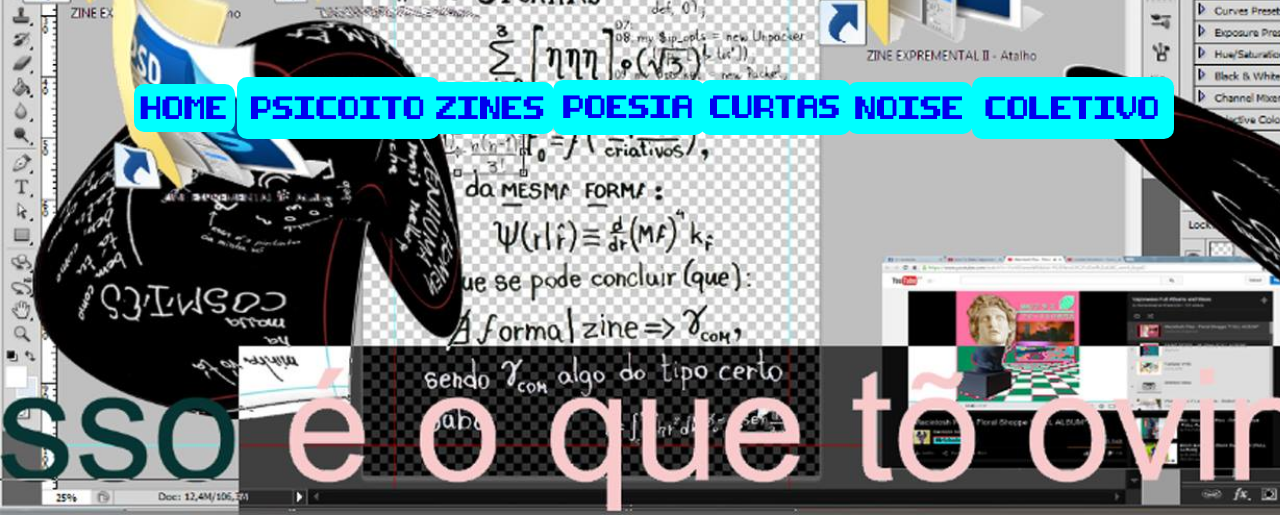
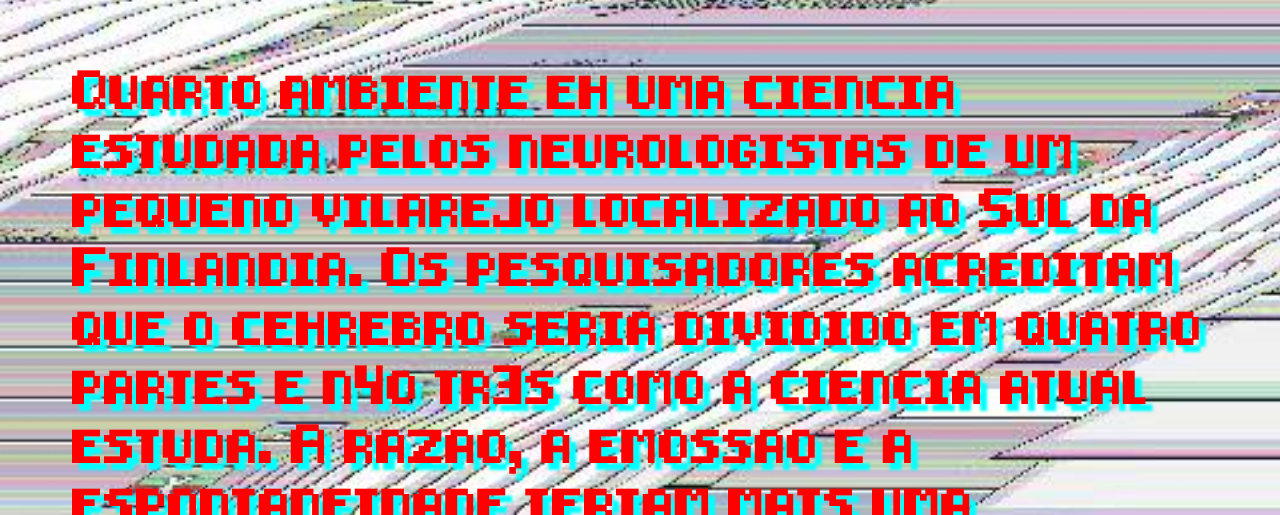
Before and after one commit to nicolasnardi404/quarto-ambiente, a website: page pages/coletivo.html in a window 1280 px wide. Shown: the part 285-800 px from the top of the page. Drawn offline with Linux system fonts and the light colour scheme.

Commit message:
edit new pages

```diff
--- a/pages/coletivo.css
+++ b/pages/coletivo.css
@@ -1,9 +1,18 @@
 body {
   cursor: url("../images/mouse-cursor-qa.png"), auto;
-  background-image: url("../images/qa-image2.jpeg");
+  background-image: url("../images/qa-image.jpeg");
   background-size: cover;
   font-family: corrupted;
   user-select: none;
+  color: red;
+  margin-bottom: 20%;
+}
+h2 {
+  font-family: bitmap;
+  color: red;
+  text-shadow: 7px 7px 3px aqua;
+  font-size: 2em;
+  margin: 2em;
 }
 
 .title {
@@ -37,7 +46,7 @@ body {
   flex-direction: column;
   justify-content: center;
   align-items: center;
-  font-size: 1.5rem;
+  font-size: 1rem;
 }
 
 .menu a {
@@ -77,6 +86,6 @@ a:hover {
 @media (min-width: 990px) {
   .menu {
     flex-direction: row;
-    font-size: 1em;
+    font-size: 0.9em;
   }
 }
--- a/pages/coletivo.html
+++ b/pages/coletivo.html
@@ -1,10 +1,22 @@
 <head>
   <title>quarto ambiente</title>
-  <link rel="stylesheet" href="zines.css" />
+  <link rel="stylesheet" href="coletivo.css" />
   <meta name="viewport" content="width=device-width, initial-scale=1.0" />
 </head>
 <body>
   <h1 class="title">QUARTO AMBIENTE</h1>
+  <h2>
+    Quarto ambiente eh uma ciencia estudada pelos neurologistas de um pequeno
+    vilarejo localizado ao Sul da Finlandia. Os pesquisadores acreditam que o
+    cehrebro seria dividido em quatro partes e n4o tr3s como a ciencia atual
+    estuda. A razao, a emossao e a espontaneidade teriam mais uma parceira em
+    seu grupo. O quarto ambiente, como vem sendo nomeado ateh agora, eh a
+    capacidade do ser humano de diante de uma situass4o atingir o estado
+    neurolohgico da abstrass4o. Os estudos comprovam que este quarto eh
+    detectado tambehm em pepinos siameses mexicanos e tarantulas invertidas
+    epidehrmicas. O peh esquerdo da minha mao nao tem cadarsso nem cebola, o teu
+    tem?
+  </h2>
   <div class="menu">
     <h3><a href="../index.html">HOME</a></h3>
     <h3><a href="../pages/psicoito.html">PSICOITO</a></h3>
--- a/pages/curtas.css
+++ b/pages/curtas.css
@@ -100,7 +100,7 @@ body {
 @media (min-width: 990px) {
   .menu {
     flex-direction: row;
-    font-size: 1em;
+    font-size: 0.9em;
   }
 }
 
--- a/pages/noise.css
+++ b/pages/noise.css
@@ -77,6 +77,6 @@ a:hover {
 @media (min-width: 990px) {
   .menu {
     flex-direction: row;
-    font-size: 1em;
+    font-size: 0.9em;
   }
 }
--- a/pages/psicoito.css
+++ b/pages/psicoito.css
@@ -153,6 +153,6 @@ a:hover {
 @media (min-width: 990px) {
   .menu {
     flex-direction: row;
-    font-size: 1em;
+    font-size: 0.9em;
   }
 }
--- a/pages/zines.css
+++ b/pages/zines.css
@@ -100,6 +100,6 @@ a:hover {
 @media (min-width: 990px) {
   .menu {
     flex-direction: row;
-    font-size: 1em;
+    font-size: 0.9em;
   }
 }
```
Also changed, not shown: images/qa-image.jpeg (added).
